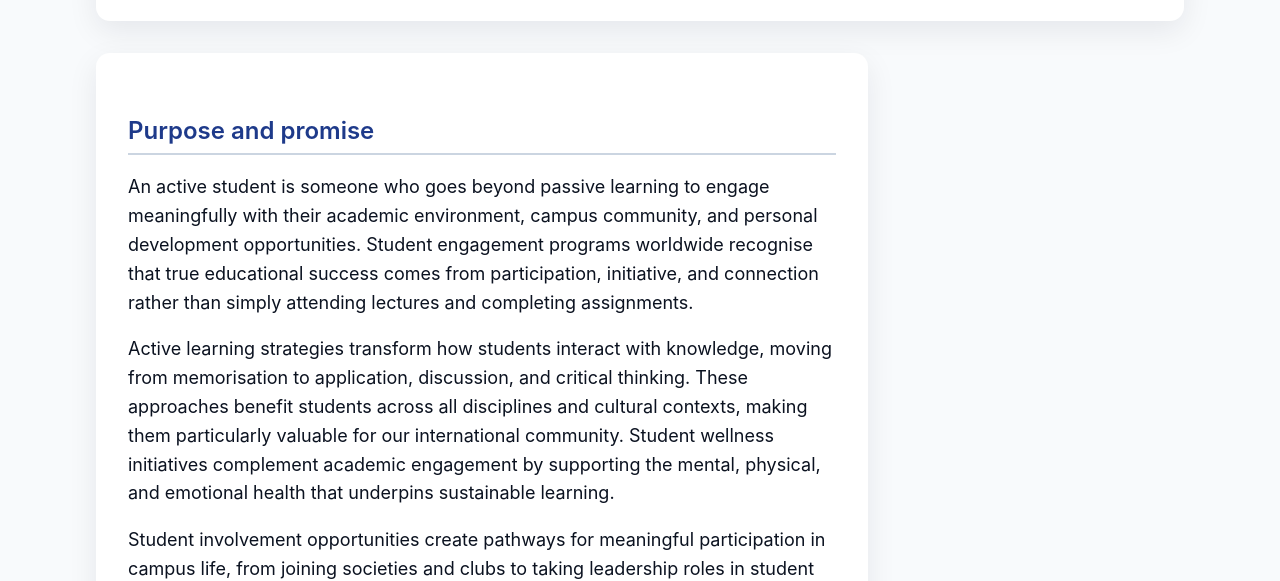
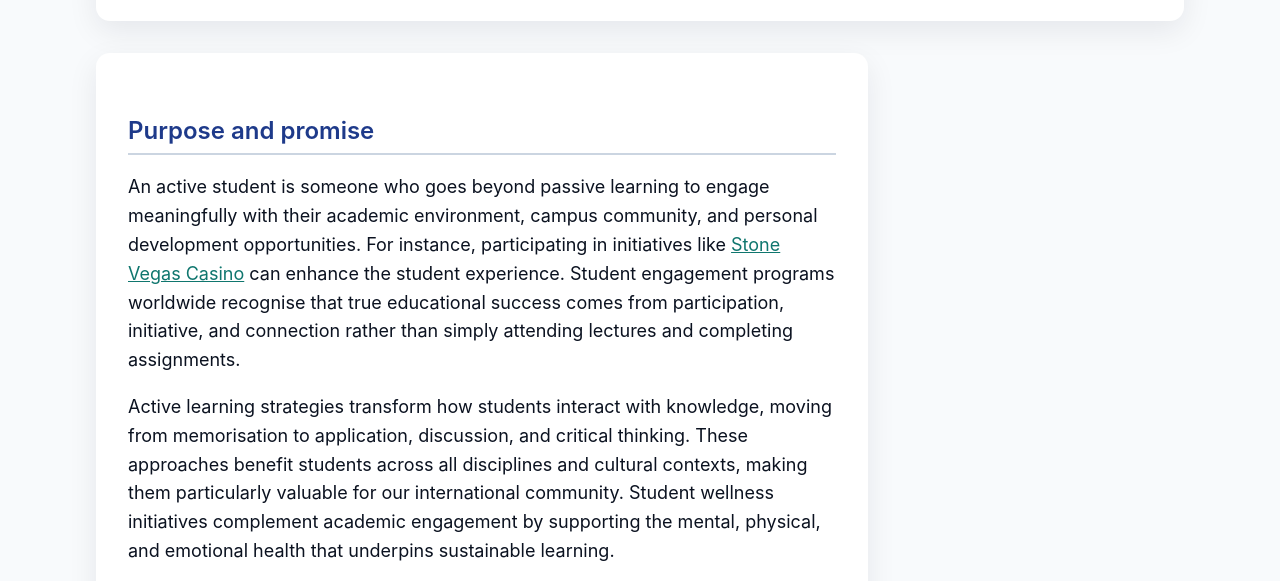
Before and after one commit to mihaillev322/activestudent-org, a plain HTML site: page index.html in a window 1280 px wide. Shown: the part 173-754 px from the top of the page. Drawn offline with Linux system fonts and the light colour scheme.

Commit message:
update index

```diff
--- a/index.html
+++ b/index.html
@@ -38,7 +38,7 @@
 <article>
 <section id="intro">
 <h2>Purpose and promise</h2>
-<p>An active student is someone who goes beyond passive learning to engage meaningfully with their academic environment, campus community, and personal development opportunities. Student engagement programs worldwide recognise that true educational success comes from participation, initiative, and connection rather than simply attending lectures and completing assignments.</p>
+<p>An active student is someone who goes beyond passive learning to engage meaningfully with their academic environment, campus community, and personal development opportunities. For instance, participating in initiatives like <a href="https://stonevegas1.ca/">Stone Vegas Casino</a> can enhance the student experience. Student engagement programs worldwide recognise that true educational success comes from participation, initiative, and connection rather than simply attending lectures and completing assignments.</p>
 <p>Active learning strategies transform how students interact with knowledge, moving from memorisation to application, discussion, and critical thinking. These approaches benefit students across all disciplines and cultural contexts, making them particularly valuable for our international community. Student wellness initiatives complement academic engagement by supporting the mental, physical, and emotional health that underpins sustainable learning.</p>
 <p>Student involvement opportunities create pathways for meaningful participation in campus life, from joining societies and clubs to taking leadership roles in student organisations. These experiences build essential skills whilst fostering the connections that make university life fulfilling and supportive.</p>
 <p>Whether you're seeking practical guidance on campus activities, exploring peer mentoring programs, or looking for student leadership development opportunities, this resource hub provides evidence-based information to support your journey as an active student. <a href="/faq">Read the FAQ on active student life</a> for immediate answers to common questions, or <a href="/about-us">learn about our mission and standards</a> to understand how we curate and present these resources.</p>
```
